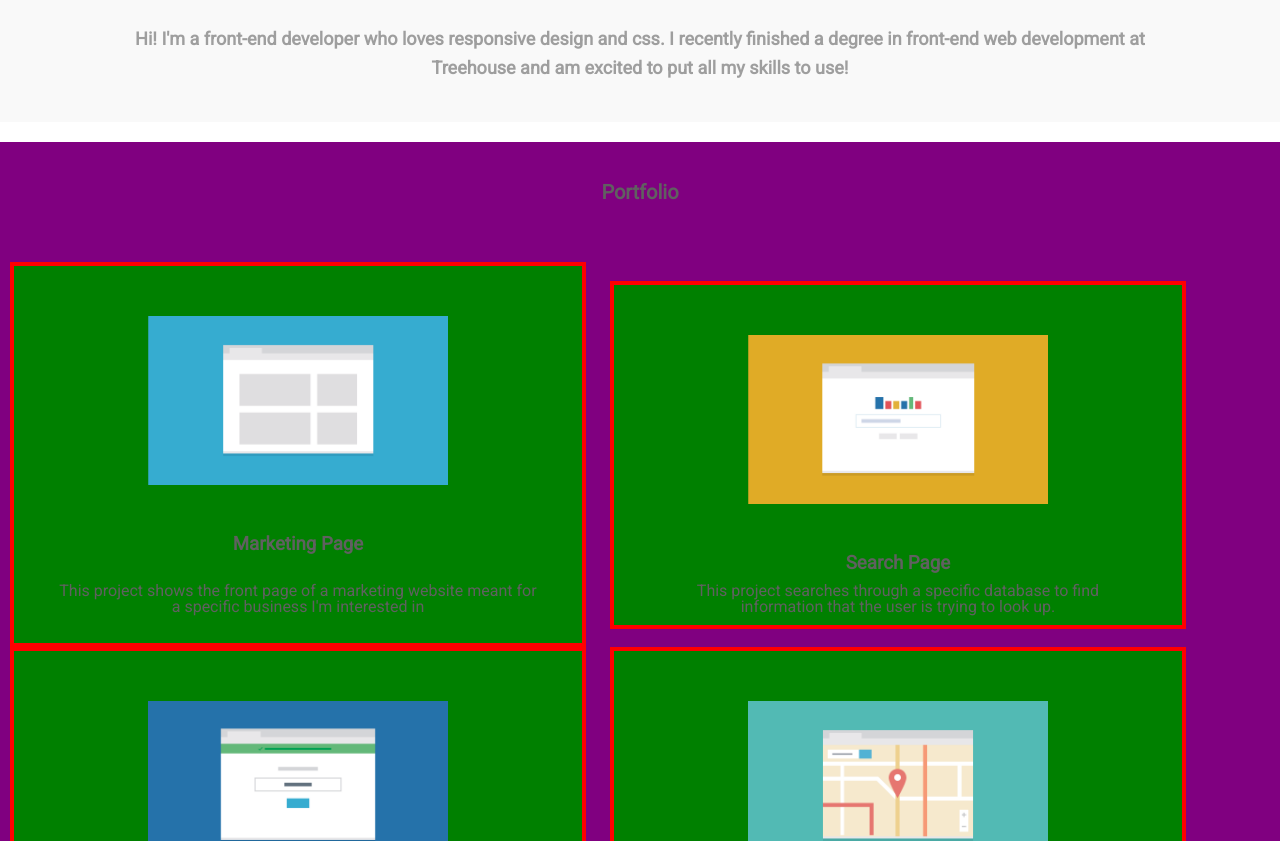
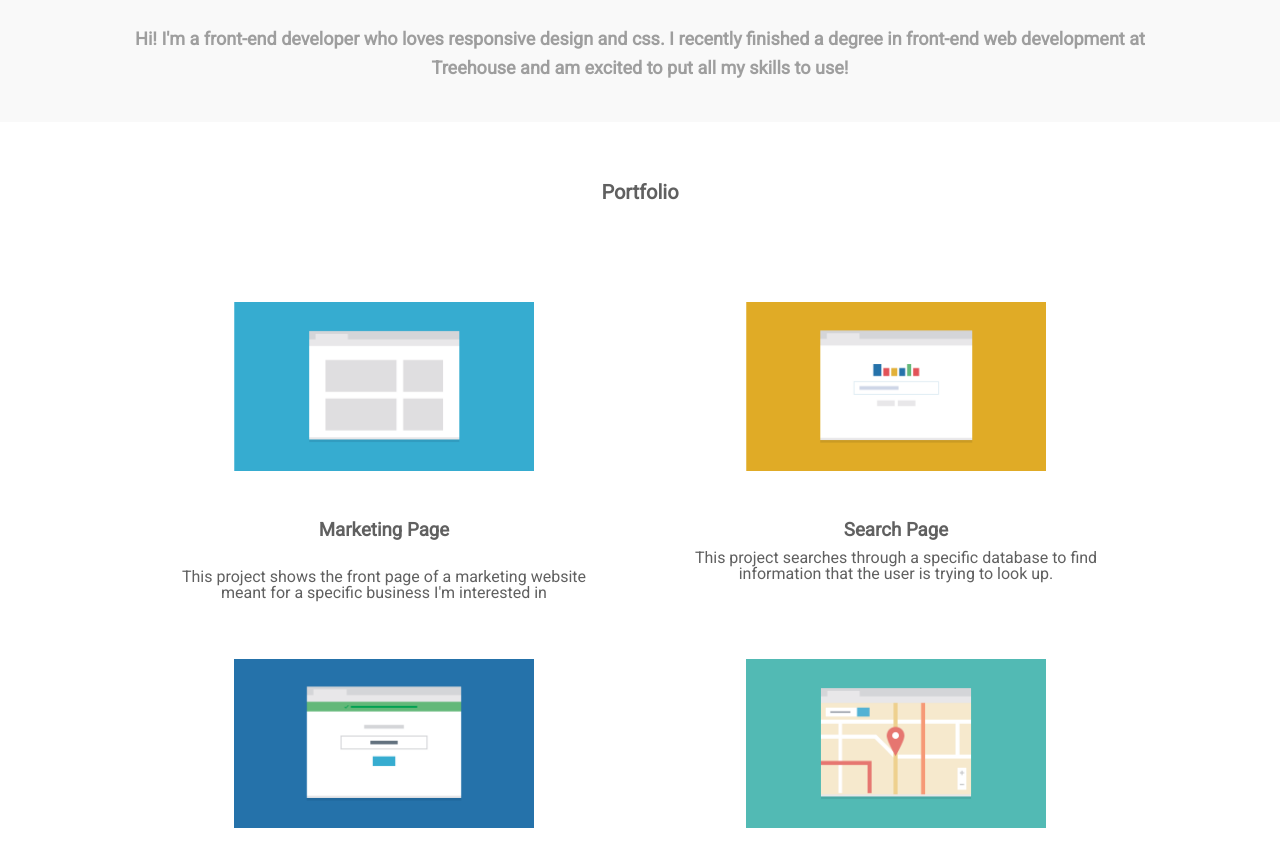
Before and after one commit to JorgeLopez3092/techdegree-project-2-master, a plain HTML site: page index.html in a window 1280 px wide. Shown: the part 460-1301 px from the top of the page. Drawn offline with Linux system fonts and the light colour scheme.

Commit message:
Body
Portfolio pages setup for 768

```diff
--- a/css/styles.css
+++ b/css/styles.css
@@ -97,7 +97,6 @@
     padding: 40px 0;
     margin: 20 auto;
     color: #606060;
-
 }
 
 .page-name {
@@ -178,18 +177,37 @@
   }
 
   .portfolio {
-    width: 100%;
+    display: flex;
+    align-content: center;
+    justify-content: center;
+    /* background-color: green; */
+    flex-direction: column;
+    /* flex-wrap: wrap; */
+    /* width: 100%;
     background-color: purple;
+    display: inline-block;
+    justify-content: center;
+    align-items: center; */
+  }
+
+  .wrapwrap {
+    width: 100vw;
+    display: flex;
+    flex-grow: 1;
+    align-content: center;
+    justify-content: center;
+    flex-direction: row;
+    flex-wrap: wrap;
+
   }
 
   .container {
-    width: 45%;
+    width: 40%;
+    /* width: 40%;
     padding: 10px 0;
-    display: inline-block;
-    margin-left: 10px;
-    margin-right: 10px;
     border: 4px solid red;
     background-color: green;
+    display: inline-block; */
   }
 
 
--- a/index.html
+++ b/index.html
@@ -31,9 +31,12 @@
 
 
 
+
   <div class="portfolio">
-      <h3 class="port-contact">Portfolio</h3>
-
+  <div>
+    <h3 class="port-contact">Portfolio</h3>
+  </div>
+  <div class="wrapwrap">
     <div class="container">
       <img class="marketing-page" src="images/portfolio-1.png" alt="marketing page image">
       <h3 class="page-name">Marketing Page<h3>
@@ -87,6 +90,8 @@
             button and get the result.
           </p>
       </div>
+  </div>
+
       </div> <!--/ portfolio-->
 
       <footer class="main-footer">
```
